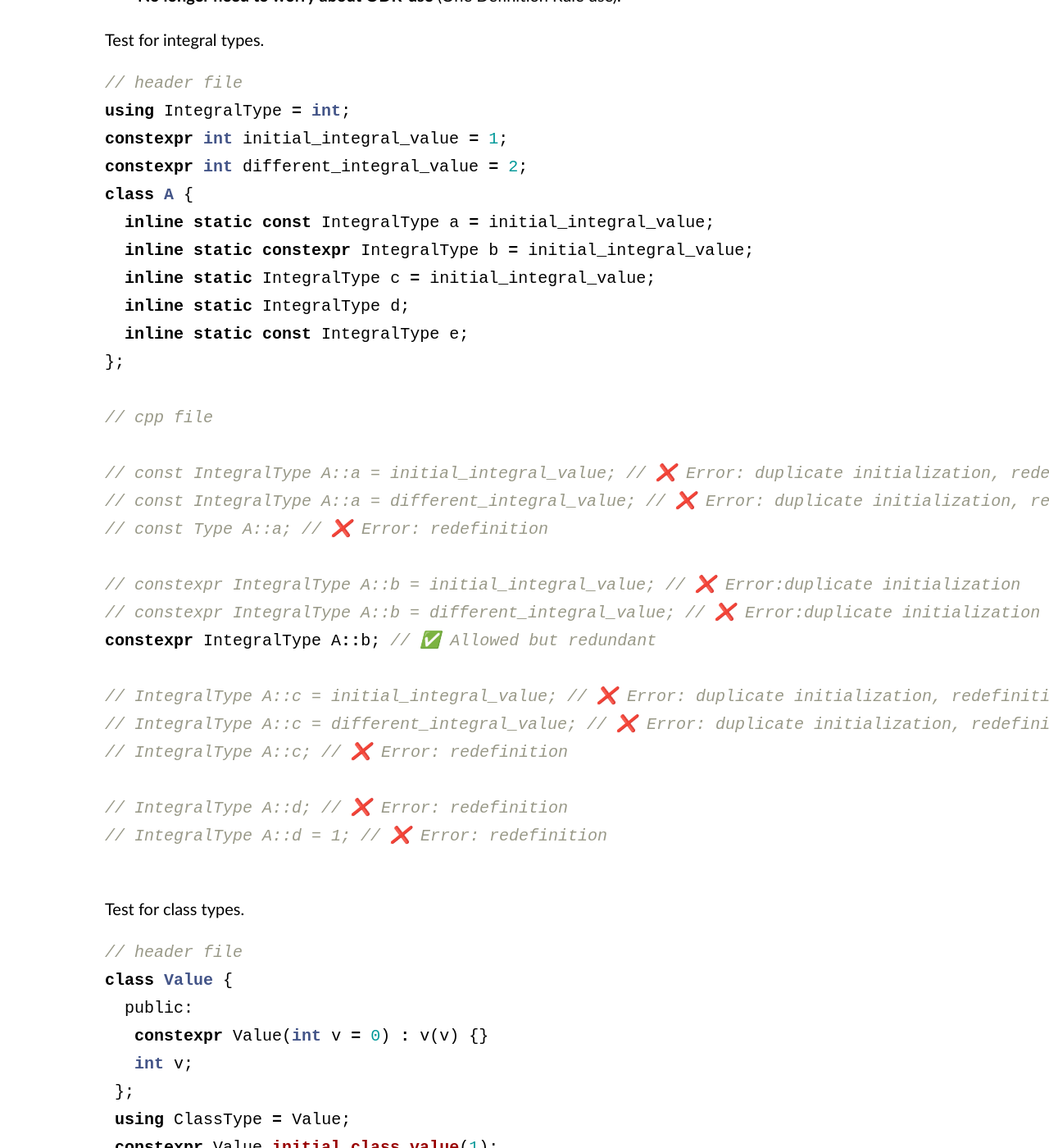
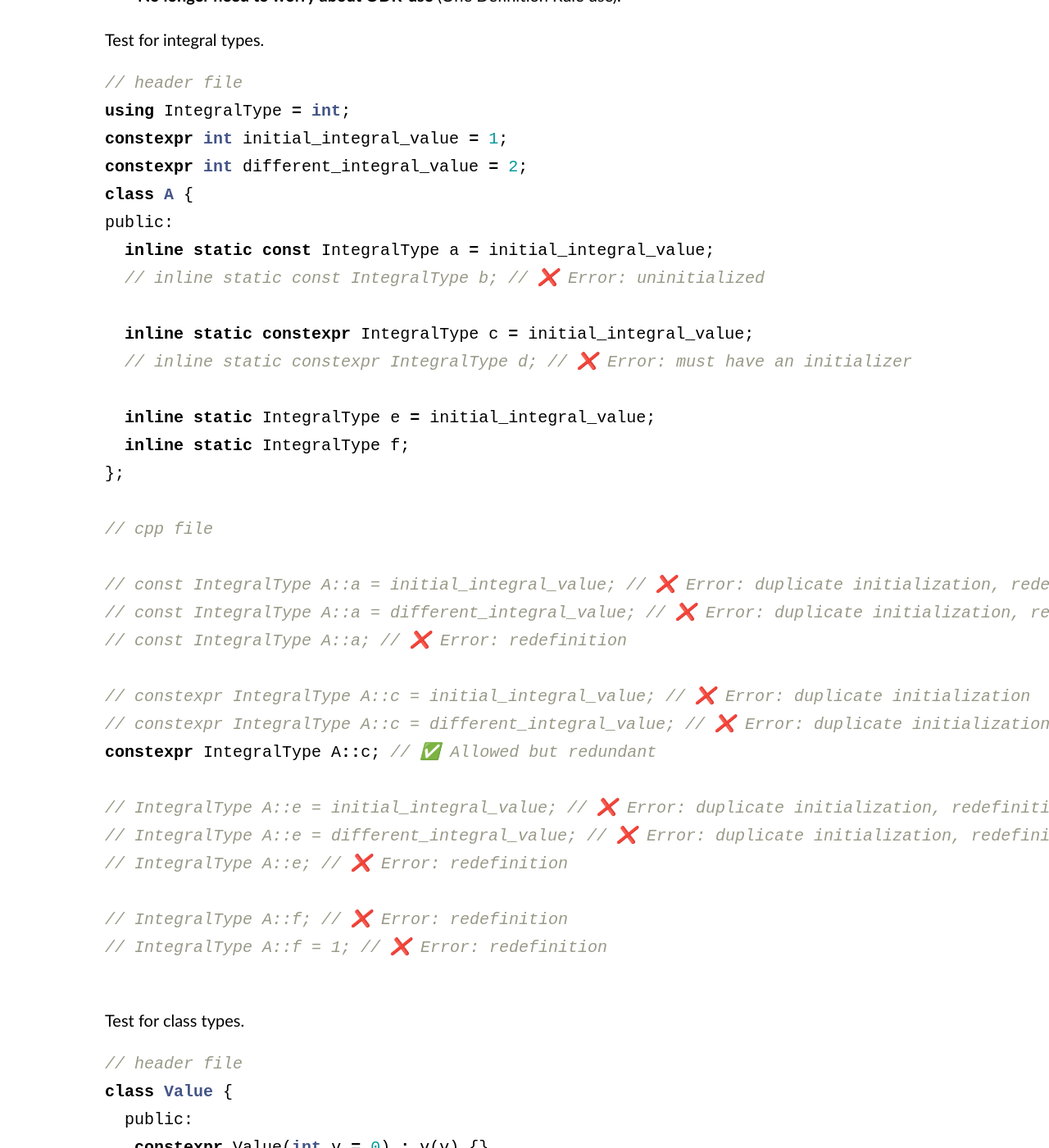
Before and after one commit to baihacker/main, a Jekyll site: the page built from docs/_posts/2025-02-09-A_survey_on_c++_class_static_data_members.md, in a window 1280 px wide and 1400 px high, scrolled down 4219 px. Shown: the whole window at 82% size. Built offline with Jekyll 4.4.1, drawn with Linux system fonts in a browser that asks for light colours; comment, search, counter and statistics services are not loaded.

Commit message:
Refine docs.

````diff
--- a/docs/_posts/2025-02-09-A_survey_on_c++_class_static_data_members.md
+++ b/docs/_posts/2025-02-09-A_survey_on_c++_class_static_data_members.md
@@ -157,29 +157,33 @@ using IntegralType = int;
 constexpr int initial_integral_value = 1;
 constexpr int different_integral_value = 2;
 class A {
+public:
   inline static const IntegralType a = initial_integral_value;
-  inline static constexpr IntegralType b = initial_integral_value;
-  inline static IntegralType c = initial_integral_value;
-  inline static IntegralType d;
-  inline static const IntegralType e;
+  // inline static const IntegralType b; // ❌ Error: uninitialized
+
+  inline static constexpr IntegralType c = initial_integral_value;
+  // inline static constexpr IntegralType d; // ❌ Error: must have an initializer
+
+  inline static IntegralType e = initial_integral_value;
+  inline static IntegralType f;
 };
 
 // cpp file
 
 // const IntegralType A::a = initial_integral_value; // ❌ Error: duplicate initialization, redefinition
 // const IntegralType A::a = different_integral_value; // ❌ Error: duplicate initialization, redefinition
-// const Type A::a; // ❌ Error: redefinition
+// const IntegralType A::a; // ❌ Error: redefinition
 
-// constexpr IntegralType A::b = initial_integral_value; // ❌ Error:duplicate initialization
-// constexpr IntegralType A::b = different_integral_value; // ❌ Error:duplicate initialization
-constexpr IntegralType A::b; // ✅ Allowed but redundant
+// constexpr IntegralType A::c = initial_integral_value; // ❌ Error: duplicate initialization
+// constexpr IntegralType A::c = different_integral_value; // ❌ Error: duplicate initialization
+constexpr IntegralType A::c; // ✅ Allowed but redundant
 
-// IntegralType A::c = initial_integral_value; // ❌ Error: duplicate initialization, redefinition
-// IntegralType A::c = different_integral_value; // ❌ Error: duplicate initialization, redefinition
-// IntegralType A::c; // ❌ Error: redefinition
+// IntegralType A::e = initial_integral_value; // ❌ Error: duplicate initialization, redefinition
+// IntegralType A::e = different_integral_value; // ❌ Error: duplicate initialization, redefinition
+// IntegralType A::e; // ❌ Error: redefinition
 
-// IntegralType A::d; // ❌ Error: redefinition
-// IntegralType A::d = 1; // ❌ Error: redefinition
+// IntegralType A::f; // ❌ Error: redefinition
+// IntegralType A::f = 1; // ❌ Error: redefinition
 
 ```
 
````
